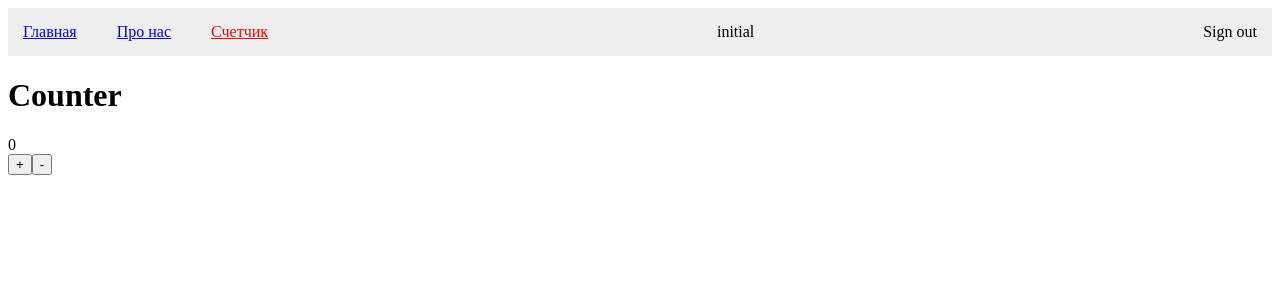
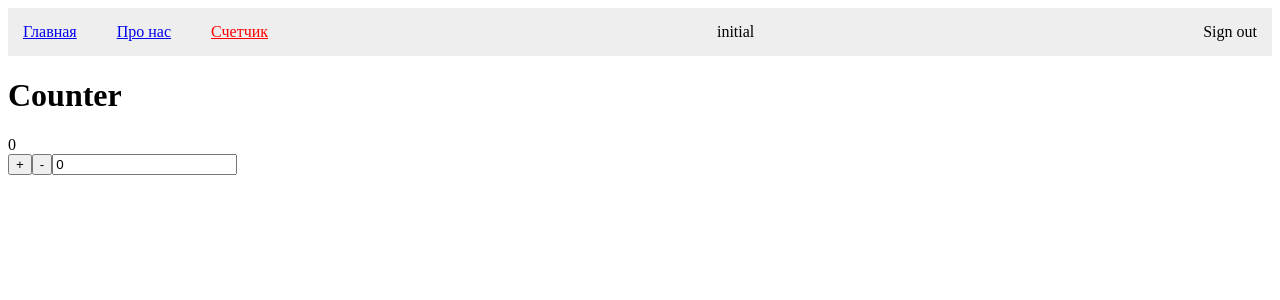
Before and after one commit to katrine-r/react-learning, a React (Create React App) app: page /counter in a window 1280 px wide. Shown: the top 300 px of the page. Built offline with nearby package versions, Linux system fonts and the light colour scheme; no server answers; sample sign-in values are in the browser's storage.

Commit message:
changed component Counter

```diff
--- a/src/pages/About/index.jsx
+++ b/src/pages/About/index.jsx
@@ -1,14 +1,14 @@
-import { useLocation, useNavigate } from 'react-router-dom'
+import { useLocation, useNavigate } from "react-router-dom"
 
 
 const About = () => {
     const navigate = useNavigate()
     const location = useLocation()
-    console.log('location', location.state.num);
+    console.log("location", location.state.num);
     return (
         <>
             <h1>About Page</h1>
-            <button onClick={() => navigate('/')}>На главную</button>
+            <button onClick={() => navigate("/")}>На главную</button>
         </>
     )
 }
--- a/src/pages/Counter/index.jsx
+++ b/src/pages/Counter/index.jsx
@@ -1,23 +1,30 @@
-import { useState } from "react"
 import { useDispatch } from "react-redux"
 import { useSelector } from "react-redux"
-import { changeCounter } from "../../store/actions/counter"
+import { changeCounter, changeValue } from "../../store/actions/counter"
 
 
 const Counter = () => {
 
-    // const [counter, setCounter] = useState(0)
+    const dispatch = useDispatch()
+    const { counter, value } = useSelector(state => state.counter)
+    console.log("counter", counter)
 
-    const dispatch = useDispatch()
-    const { counter } = useSelector(state => state.counter)
-    console.log('counter', counter)
-
+    console.log("value", value);
     return (
         <>
             <h1>Counter</h1>
             <div>{counter}</div>
-            <button onClick={() => dispatch(changeCounter(counter + 1))} >+</button>
-            <button onClick={() => dispatch(changeCounter(counter - 1))} >-</button>
+            <button
+                onClick={() => dispatch(changeCounter(Number(counter) + Number(value)))}
+            >+</button>
+            <button
+                onClick={() => dispatch(changeCounter(Number(counter) - Number(value)))}
+            >-</button>
+            <input
+                type="number"
+                value={value}
+                onChange={(ev) => dispatch(changeValue(ev.target.value))}
+            />
         </>
     )
 }
--- a/src/pages/Post/index.jsx
+++ b/src/pages/Post/index.jsx
@@ -4,9 +4,8 @@ import { PostsService } from "../../api/PostsService";
 import { useFetching } from "../../hooks/useFetching";
 
 const Post = () => {
-    // console.log(useParams)
     const { post_id } = useParams()
-    console.log('post_id', post_id);
+    console.log("post_id", post_id);
     const [title, setTitle] = useState("");
     const [text, setText] = useState("");
 
--- a/src/store/actions/counter.js
+++ b/src/store/actions/counter.js
@@ -1,4 +1,4 @@
-import { CHANGE_COUNTER } from "../types"
+import { CHANGE_COUNTER, CHANGE_VALUE } from "../types"
 
 export const changeCounter = payload => {
     return {
@@ -6,3 +6,10 @@ export const changeCounter = payload => {
         payload
     }
 }
+
+export const changeValue = payload => {
+    return {
+        type: CHANGE_VALUE,
+        payload
+    }
+}
--- a/src/store/reducers/counter.js
+++ b/src/store/reducers/counter.js
@@ -1,7 +1,8 @@
-import { CHANGE_COUNTER } from "../types"
+import { CHANGE_COUNTER, CHANGE_VALUE } from "../types"
 
 const initialState = {
-    counter: 0
+    counter: 0,
+    value: 0
 }
 
 export const counterReducer = (state = initialState, {type, payload}) => {
@@ -11,6 +12,11 @@ export const counterReducer = (state = initialState, {type, payload}) => {
                 ...state,
                 counter: payload
             }
+        case CHANGE_VALUE:
+            return {
+                ...state,
+                value: payload
+            }
         default:
             return state
     }
--- a/src/store/reducers/index.js
+++ b/src/store/reducers/index.js
@@ -1,6 +1,6 @@
-import { combineReducers } from 'redux'
-import { counterReducer } from './counter'
-import { testReducer } from './test'
+import { combineReducers } from "redux"
+import { counterReducer } from "./counter"
+import { testReducer } from "./test"
 
 export default combineReducers({
     test: testReducer, counter: counterReducer
--- a/src/store/reducers/test.js
+++ b/src/store/reducers/test.js
@@ -1,7 +1,7 @@
 import { CHANGE_TEST } from "../types";
 
 const initialState = {
-    test: 'initial'
+    test: "initial"
 }
 
 export const testReducer = (state = initialState, { type, payload }) => {
--- a/src/store/types.js
+++ b/src/store/types.js
@@ -1,2 +1,3 @@
 export const CHANGE_TEST = 'CHANGE_TEST'
 export const CHANGE_COUNTER = 'CHANGE_COUNTER'
+export const CHANGE_VALUE = 'CHANGE_VALUE'
```
Also changed, not shown: src/App.js (+2 -10 lines), src/pages/Posts/index.jsx (+0 -35 lines).
